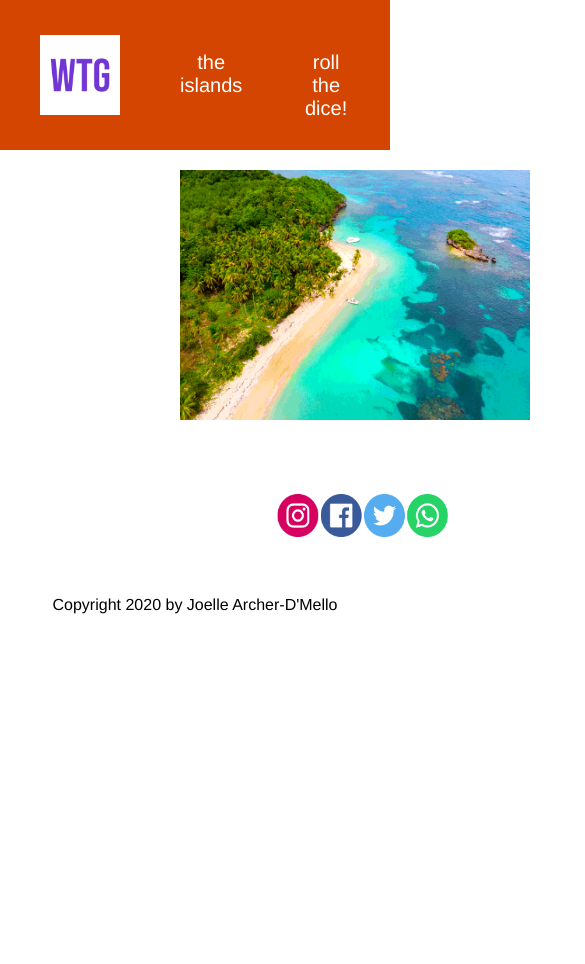
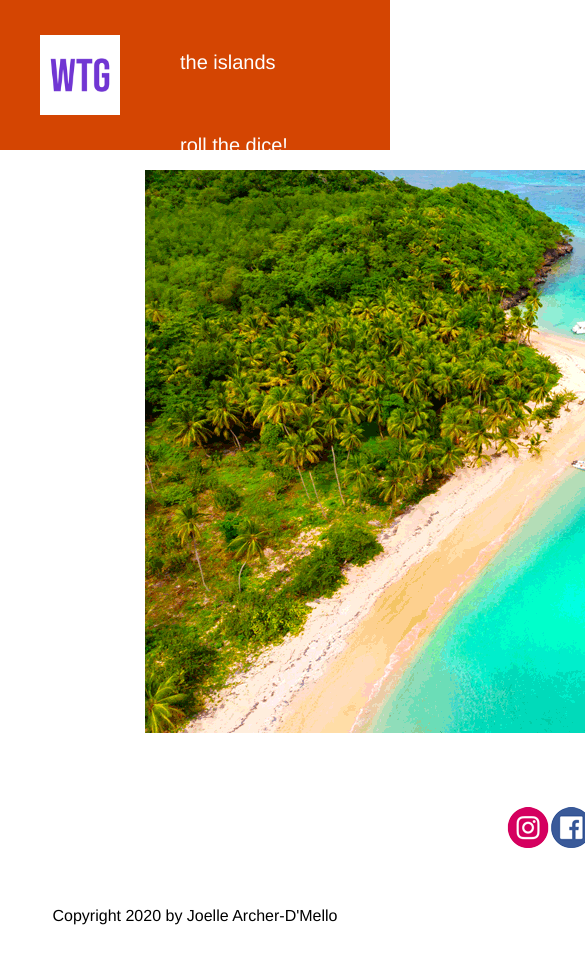
Before and after one commit to GiacomoSorbi/joellearcher-module-ii, a React (Create React App) app: page / in a window 390 px wide. Shown: the top 964 px of the page, 585 px wide, since content can reach past the window. Before the commit the page ends 844 px from the top, so only its background shows below. Built offline with nearby package versions, Linux system fonts and the light colour scheme.

Commit message:
25.07.20_2

```diff
--- a/src/App.js
+++ b/src/App.js
@@ -13,7 +13,7 @@ function App() {
   return (
     <BrowserRouter>
       <div className="App">
-        <Navbar title="Where To Go" />
+        <Navbar />
         <Route exact path="/" component={Home} />
         <Route path="/theislands" component={Islands} />
         <Route path="/rollthedice" component={Dice} />
--- a/src/components/home.jsx
+++ b/src/components/home.jsx
@@ -1,8 +1,9 @@
 import React from "react";
 import { NavLink } from "react-router-dom";
 import homeimage from "./images/home-image.gif";
-import social from "./images/wtg-img-sprite.png";
+import social from "./images/Social-media-img-sprite-2.png";
 
+/* re _props - added _ prefix to acknowledge it has not been used*/
 const Home = _props => {
   return (
     <div className="main-content">
--- a/src/components/nav_bar.jsx
+++ b/src/components/nav_bar.jsx
@@ -2,6 +2,7 @@ import React from "react";
 import { NavLink } from "react-router-dom";
 import logo from "./images/WTG_Logo_2.png";
 
+/* re _props - added _ prefix to acknowledge it has not been used*/
 const Navbar = _props => (
   <div>
     <nav>
--- a/src/components/rollthedice.jsx
+++ b/src/components/rollthedice.jsx
@@ -5,7 +5,7 @@ import DieImage3 from "./images/dice_3.png";
 import DieImage4 from "./images/dice_4.png";
 import DieImage5 from "./images/dice_5.png";
 import DieImage6 from "./images/dice_6.png";
-import social from "./images/wtg-img-sprite.png";
+import social from "./images/Social-media-img-sprite-2.png";
 
 /*setting two state values for storing the click results for each die*/
 function Dice() {
--- a/src/components/theislands.jsx
+++ b/src/components/theislands.jsx
@@ -13,8 +13,9 @@ import aruba from "./images/aruba.jpg";
 import cayman from "./images/cayman_islands.jpg";
 import guadeloupe from "./images/guadelope.jpg";
 import dice from "./images/dice_5.png";
-import social from "./images/wtg-img-sprite.png";
+import social from "./images/Social-media-img-sprite-2.png";
 
+/* re _props - added _ prefix to acknowledge it has not been used*/
 const Islands = _props => {
   return (
     <div className="main-content">
--- a/src/css/dice.css
+++ b/src/css/dice.css
@@ -33,46 +33,7 @@
   box-shadow: 0 5px 0 0 #7136d3;
 }
 #social-image-die {
-  width: 175px;
-  height: 43px;
   margin-left: 555px;
   margin-bottom: 50px;
   cursor: pointer;
 }
-/*mobile*/
-@media (max-width: 375px) {
-  .dice-game-header {
-    background-color: white;
-    min-height: 50vh;
-    display: flex;
-    flex-direction: column;
-    align-items: center;
-    justify-content: center;
-    font-size: calc(16px + 2vmin);
-    color: #d44502;
-  }
-  #social-image-die {
-    width: 175px;
-    height: 43px;
-    margin-left: 100px;
-    margin-bottom: 50px;
-    margin-top: 20px;
-    cursor: pointer;
-  }
-}
-
-/*ipad*/
-@media (max-width: 768px) {
-  .home-image1 {
-    height: 250px;
-    width: 350px;
-    margin-left: 160px;
-  }
-  #social-image-die {
-    width: 175px;
-    height: 43px;
-    margin-left: 295px;
-    margin-top: 20px;
-    cursor: pointer;
-  }
-}
--- a/src/css/home.css
+++ b/src/css/home.css
@@ -14,51 +14,3 @@
   transform: scale(1.02);
   transition: all 0.4s ease-in-out;
 }
-
-/*smaller desktop screen*/
-@media (max-width: 1082px) {
-  .home-image1 {
-    height: 400px;
-    width: 600px;
-    margin-left: 185px;
-  }
-  .social-image {
-    width: 175px;
-    height: 43px;
-    margin-left: 390px;
-    margin-bottom: 50px;
-    margin-top: 20px;
-    cursor: pointer;
-  }
-}
-/*ipad*/
-@media (max-width: 768px) {
-  .home-image1 {
-    height: 250px;
-    width: 350px;
-    margin-left: 160px;
-  }
-  .social-image {
-    width: 175px;
-    height: 43px;
-    margin-left: 255px;
-    margin-top: 20px;
-    cursor: pointer;
-  }
-}
-/*mobile*/
-@media (max-width: 375px) {
-  .home-image1 {
-    height: 175px;
-    width: 275px;
-    margin-left: 35px;
-  }
-  .social-image {
-    width: 175px;
-    height: 43px;
-    margin-left: 85px;
-    margin-bottom: 50px;
-    margin-top: 20px;
-    cursor: pointer;
-  }
-}
--- a/src/css/islands.css
+++ b/src/css/islands.css
@@ -56,12 +56,3 @@ a,
   height: 50px;
   margin-left: 15px;
 }
-
-/*mobile*/
-@media (max-width: 375px) {
-  .island-img-1,
-  .island-img-2 {
-    height: 175px;
-    width: 275px;
-  }
-}
--- a/src/css/style_all.css
+++ b/src/css/style_all.css
@@ -64,35 +64,8 @@ nav {
   text-align: center;
 }
 .social-image {
-  width: 175px;
-  height: 43px;
   margin-left: 485px;
   margin-bottom: 50px;
   margin-top: 20px;
   cursor: pointer;
 }
-
-/*mobile*/
-@media (max-width: 522px) {
-  .home-image1 {
-    height: 175px;
-    width: 275px;
-    margin-left: 35px;
-  }
-  .nav-menu {
-    list-style: none;
-    display: flex;
-  }
-
-  .nav-menu li {
-    list-style-type: none;
-  }
-  .nav-menu-link,
-  .nav-menu-link-b {
-    display: inline-block;
-    margin-left: 30px;
-    text-decoration: none;
-    color: white;
-    font-size: 20px;
-  }
-}
```
Also changed, not shown: src/components/images/Social-media-img-sprite-2.png (added), src/components/images/wtg-img-sprite.png (deleted).
